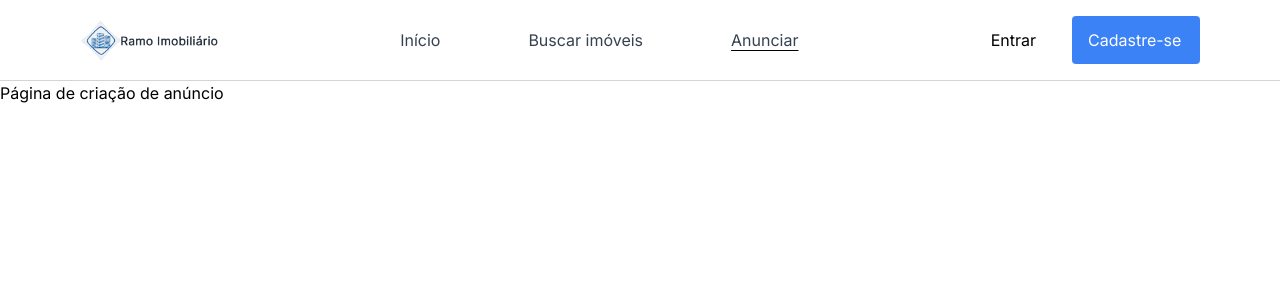
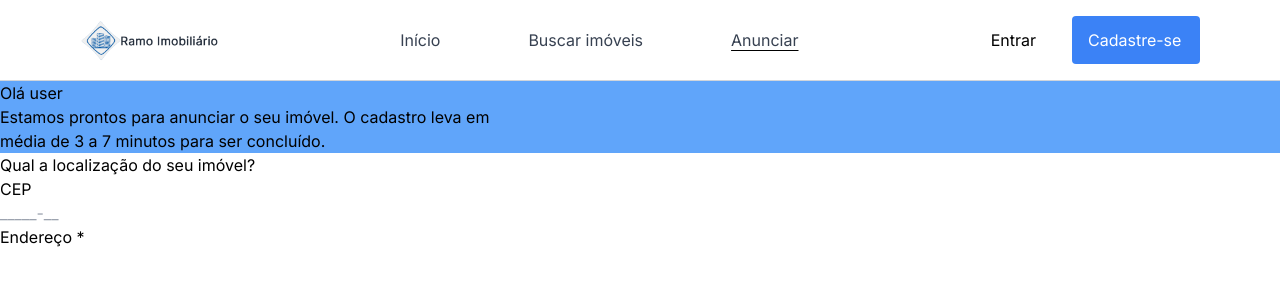
Before and after one commit to jpwf/Ramo-Imobiliario, a React (Vite) app in the folder client/: page /criar-anuncio in a window 1280 px wide. Shown: the top 300 px of the page. Built offline with nearby package versions, Linux system fonts and the light colour scheme.

Commit message:
Creating last pages

```diff
--- a/client/src/pages/Anuncio.jsx
+++ b/client/src/pages/Anuncio.jsx
@@ -1,9 +1,32 @@
 import React from 'react';
 
 
-function anuncio(){
+function Anuncio(){
   return(
-    <div>Hello world</div>
+    <div>
+      <div className='bg-blue-400 '>
+        <h2>Olá user</h2>
+
+        <p>Estamos prontos para anunciar o seu imóvel. O cadastro leva em <br></br>
+        média de 3 a 7 minutos para ser concluído.</p>
+      </div>
+      <div className='flex  flex-col justify-start'>
+        <p>Qual a localização do seu imóvel?</p>
+        <div className='flex flex-col'>
+          <label>CEP</label>
+          <input type='number' placeholder='_____-__' />
+        </div>
+        <div className='flex flex-col'>
+          <label>Endereço *</label>
+          <input type='name' />
+        </div>
+        <div className='flex'>
+
+        </div>
+        </div>
+
+
+    </div>
   )
 }
-export default anuncio
+export default Anuncio
--- a/client/src/routes/Routes.jsx
+++ b/client/src/routes/Routes.jsx
@@ -11,6 +11,7 @@ import ErrorPage from '../pages/Error'
 import Inicio from '../pages/Inicio'
 import LoginPage from '../pages/Login'
 import Register from '../pages/Register'
+import Anuncio from '../pages/Anuncio'
 
 
 export default function router() {
@@ -18,7 +19,7 @@ export default function router() {
         <Routes>
             <Route path='/' element={<Inicio />} />
             <Route path='/busca' element={<Busca />} />
-            <Route path='/criar-anuncio' element={<CriarAnuncio />} />
+            <Route path='/criar-anuncio' element={<Anuncio />} />
             <Route path='/login' element={<LoginPage />} />
             <Route path='/cadastro' element={<Register />} />
             <Route path='*' element={<ErrorPage />} />
```
